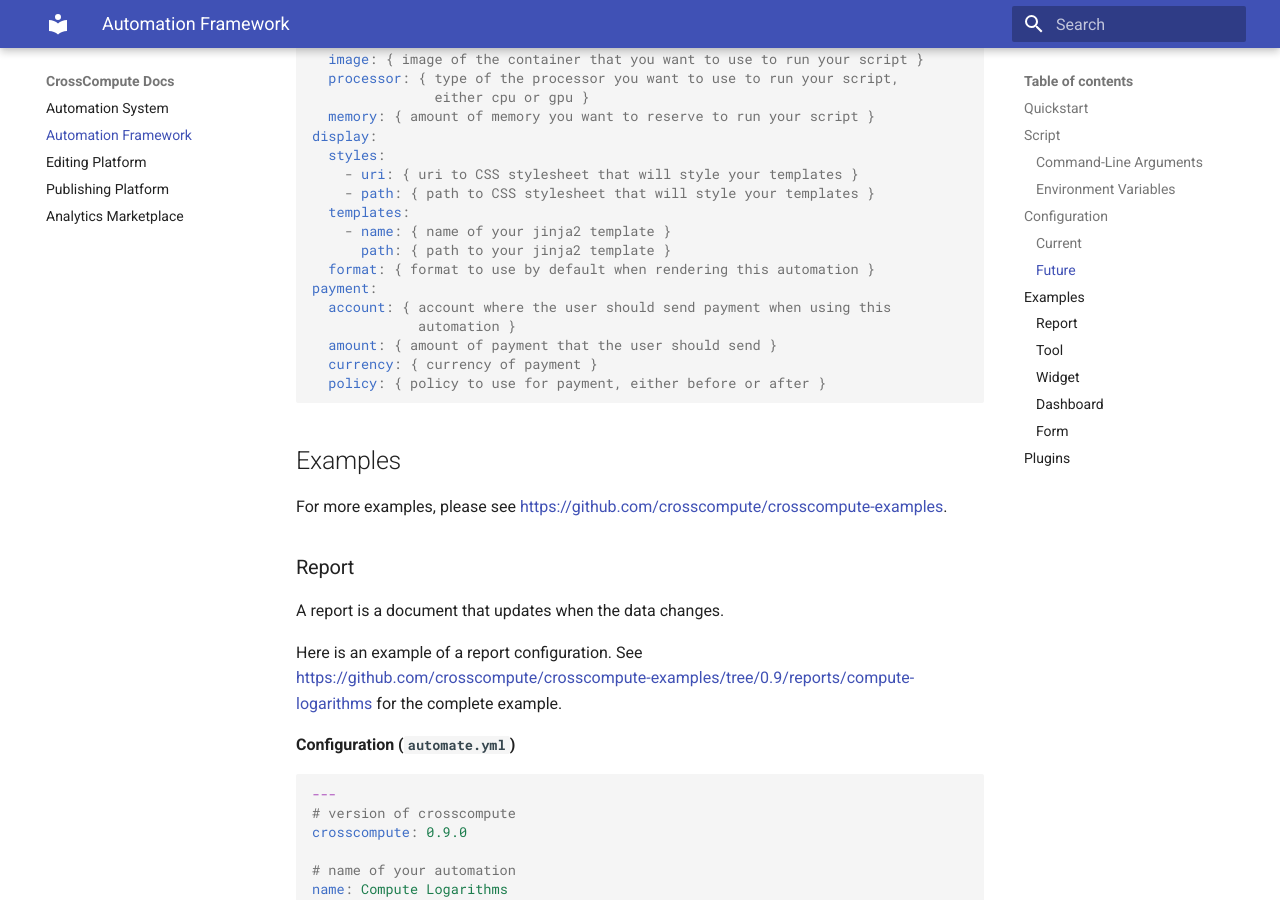
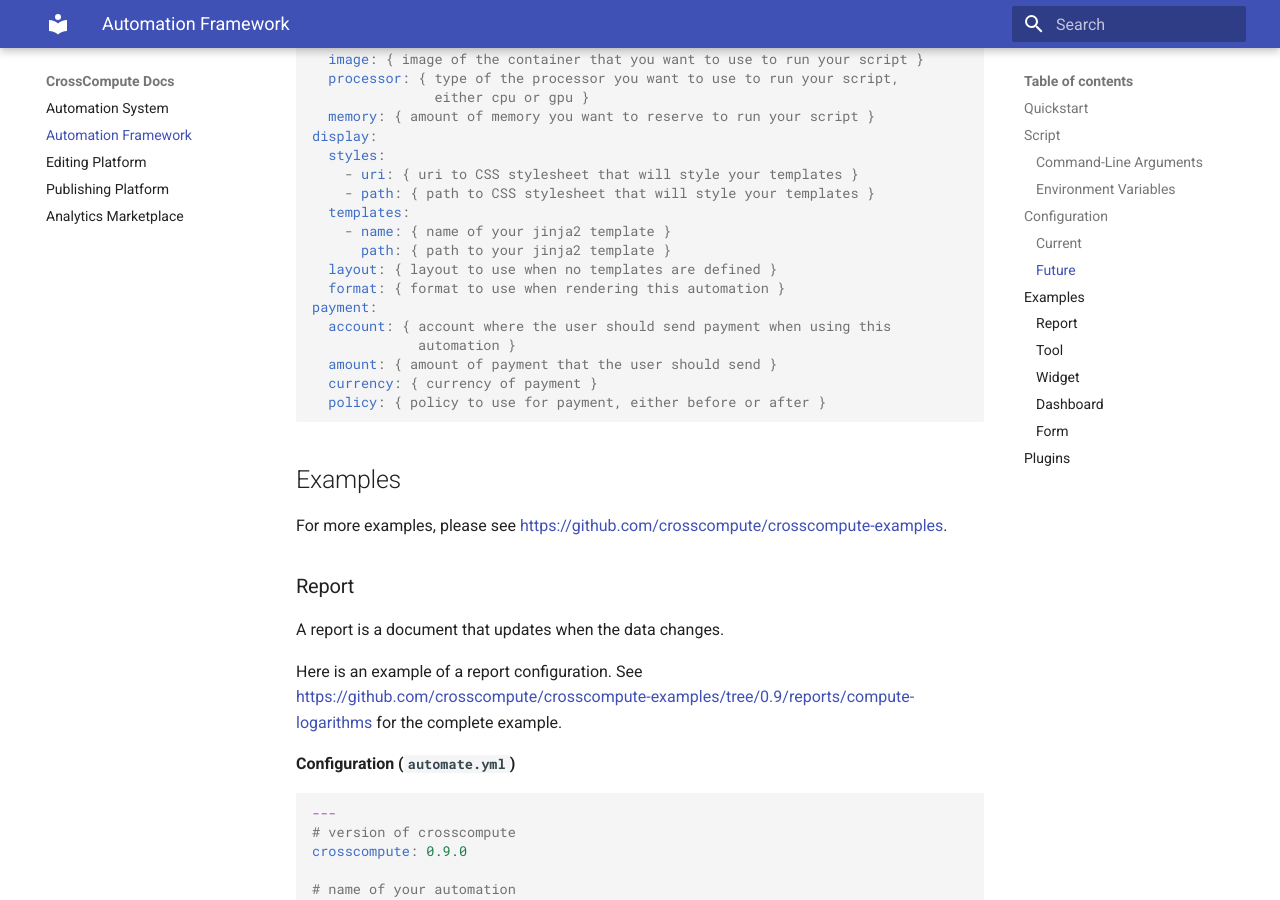
Before and after one commit to crosscompute/crosscompute-docs, an MkDocs documentation site: the page built from docs/automation-framework/README.md, in a window 1280 px wide and 900 px high, scrolled down 7894 px. Built offline with MkDocs 1.6.1 and Material for MkDocs 9.7.7, drawn with Linux system fonts in a browser that asks for light colours.

Commit message:
Restore layout to future specs

```diff
--- a/docs/automation-framework/README.md
+++ b/docs/automation-framework/README.md
@@ -392,7 +392,8 @@
   templates:
     - name: { name of your jinja2 template }
       path: { path to your jinja2 template }
-  format: { format to use by default when rendering this automation }
+  layout: { layout to use when no templates are defined }
+  format: { format to use when rendering this automation }
 payment:
   account: { account where the user should send payment when using this
              automation }
```
